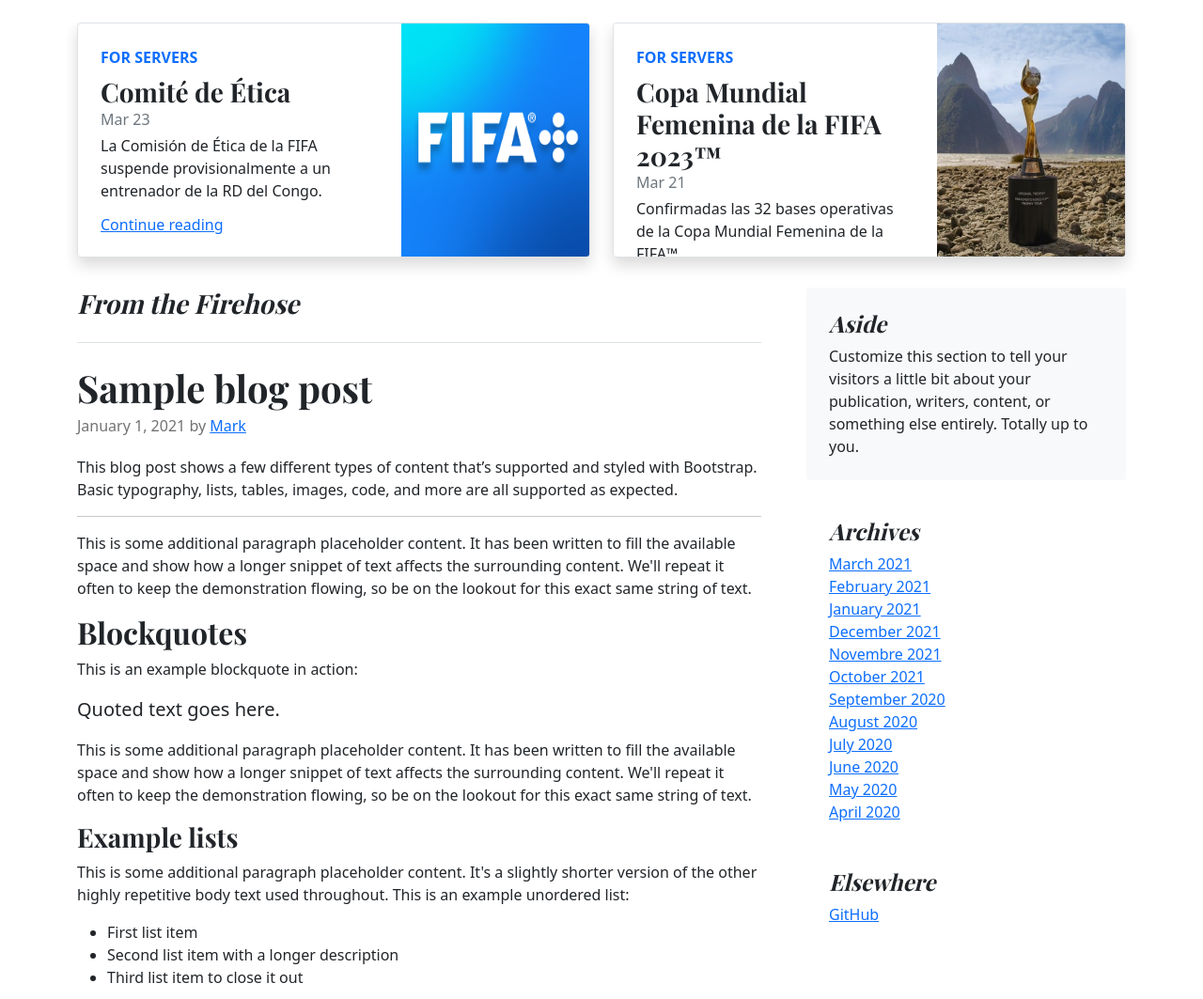
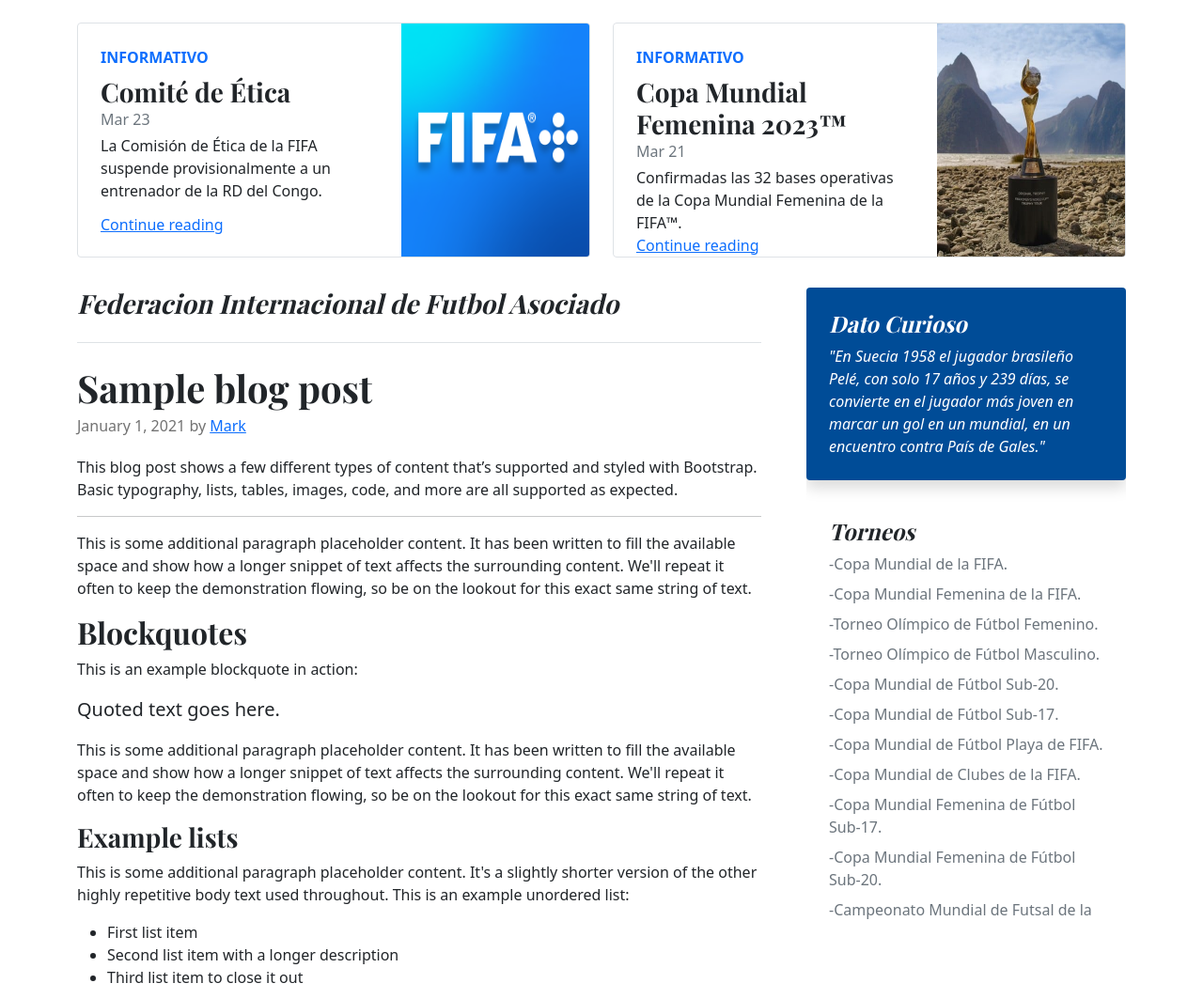
Before and after one commit to CarlosAlbertoVillafradesCAMPUS/ProyectoDOM, a plain HTML site: page index.html in a window 1280 px wide. Shown: the part 673-1736 px from the top of the page at 94% size. Drawn offline with nearby package versions, Linux system fonts and the light colour scheme.

Commit message:
feat(Javascript Modular): :lipstick: add styles
se le agregaron unos pequeños estilos a lo componentes que ya teniamos, falta terminar de completar los componentes  faltantes y agregarles sus estilos

by:Carlos Villafrades

```diff
--- a/components/myAside.js
+++ b/components/myAside.js
@@ -1,65 +1,65 @@
 export default {
     nav:[
         {
-            title:"Aside",
-            paragraph:`Customize this section to tell your visitors
-             a little bit about your publication, writers, content, or something else entirely. Totally up to you.`
+            title:"Dato Curioso",
+            paragraph:`"En Suecia 1958 el jugador brasileño Pelé, con solo 17 años y 239 días,
+             se convierte en el jugador más joven en marcar un gol en un mundial, en un encuentro contra País de Gales."`
         },
         {
-            title:"Archives",
+            title:"Torneos",
             link:[
                 {
-                    name:"March 2021",
+                    name:"-Copa Mundial de la FIFA.",
                     href:"#"
                 },
                 {
-                    name:"February 2021",
+                    name:"-Copa Mundial Femenina de la FIFA.",
                     href:"#"
                 },
                 {
-                    name:"January 2021",
+                    name:"-Torneo Olímpico de Fútbol Femenino.",
                     href:"#"
                 },
                 {
-                    name:"December 2021",
+                    name:"-Torneo Olímpico de Fútbol Masculino.",
                     href:"#"
                 },
                 {
-                    name:"Novembre 2021",
+                    name:"-Copa Mundial de Fútbol Sub-20.",
                     href:"#"
                 },
                 {
-                    name:"October 2021",
+                    name:"-Copa Mundial de Fútbol Sub-17.",
                     href:"#"
                 },
                 {
-                    name:"September 2020",
+                    name:"-Copa Mundial de Fútbol Playa de FIFA.",
                     href:"#"
                 },
                 {
-                    name:"August 2020",
+                    name:"-Copa Mundial de Clubes de la FIFA.",
                     href:"#"
                 },
                 {
-                    name:"July 2020",
+                    name:"-Copa Mundial Femenina de Fútbol Sub-17.",
                     href:"#"
                 },
                 {
-                    name:"June 2020",
+                    name:"-Copa Mundial Femenina de Fútbol Sub-20.",
                     href:"#"
                 },
                 {
-                    name:"May 2020",
+                    name:"-Campeonato Mundial de Futsal de la FIFA.",
                     href:"#"
                 },
                 {
-                    name:"April 2020",
+                    name:"-Torneo Olímpico Juvenil de Futsal Masculino.",
                     href:"#"
-                }
+                },
             ]
         },
         {
-            title: "Elsewhere",
+            title: "Contact Us",
             link:[
                 {
                     name:"GitHub",
@@ -87,17 +87,17 @@ export default {
         document.querySelector("#nav"). insertAdjacentHTML("beforeend", data.join(""))
     },
     card(val){
-        return `<div class="p-4 mb-3 bg-light rounded">
+        return `<div class="p-4 mb-3 rounded shadow text-white" style="background-color: #004c97;">
         <h4 class="fst-italic">${val.title}</h4>
-        <p class="mb-0">${val.paragraph}</p>
+        <p class="mb-0 fst-italic">${val.paragraph}</p>
       </div>`
     },
     list(p1){
         return `
         <div class="p-4">
-        <h4 class="fst-italic">${p1.title}</h4>
+        <h4 class="fst-italic" >${p1.title}</h4>
         <ol class="list-unstyled mb-0">
-        ${p1.link.map((val,id) => `<li><a href="${val.href}">${val.name}</a></li>`).join("")}
+        ${p1.link.map((val,id) => `<li class="my-2"><a class="link-secondary text-break links" style="text-decoration:none" href="${val.href}">${val.name}</a></li>`).join("")}
         </ol>
       </div>
         `
--- a/components/myCards.js
+++ b/components/myCards.js
@@ -1,7 +1,7 @@
 export default {
     cards:[
         {
-            article: "FOR SERVERS",
+            article: "INFORMATIVO",
             title: `Comité de Ética`,
             date: `Mar 23`,
             information: `La Comisión de Ética de la FIFA suspende provisionalmente a un entrenador de la RD del Congo.`,
@@ -12,8 +12,8 @@ export default {
             }
         },
         {
-            article: "FOR SERVERS",
-            title: `Copa Mundial Femenina de la FIFA 2023™`,
+            article: "INFORMATIVO",
+            title: `Copa Mundial Femenina 2023™`,
             date: `Mar 21`,
             information: `Confirmadas las 32 bases operativas de la Copa Mundial Femenina de la FIFA™.`,
             image: `../image/image3.jpg`,
@@ -23,11 +23,33 @@ export default {
             }
         },
         {
-            article: "FOR SERVERS",
+            article: "INFORMATIVO",
             title: `Desarrollo del Fútbol`,
             date: `Mar 17`,
             information: `Arsène Wenger: "Creo que es una oportunidad enorme para el mundo del fútbol".`,
             image: `../image/image2.jpg`,
+            btn: {
+                name:`Continue reading`,
+                href: `#`
+            }
+        },
+        {
+            article: "INFORMATIVO",
+            title: `Presidente de la FIFA`,
+            date: `Mar 8`,
+            information: `Inaugurado el estadio Kigali Pelé en Ruanda".`,
+            image: `../image/image5.jpg`,
+            btn: {
+                name:`Continue reading`,
+                href: `#`
+            }
+        },
+        {
+            article: "INFORMATIVO",
+            title: `Copa Mundial de la FIFA Catar 2022™`,
+            date: `Feb 20`,
+            information: `2019-2022: cuatro años de progresos sin precedentes.`,
+            image: `../image/image1.png`,
             btn: {
                 name:`Continue reading`,
                 href: `#`
@@ -39,7 +61,7 @@ export default {
 
             document.querySelector("#cards").insertAdjacentHTML("beforeend", `
             <div class="col-md-6">
-                <div class="row g-0 border rounded overflow-hidden flex-md-row mb-4 shadow h-md-250 position-relative">
+                <div class="row g-0 border rounded overflow-hidden flex-md-row mb-4 shadow-md h-md-250 position-relative">
                 <div class="col p-4 d-flex flex-column position-static">
                     <strong class="d-inline-block mb-2 text-primary">${val.article}</strong>
                     <h3 class="mb-0">${val.title}</h3>
--- a/components/myHeader.js
+++ b/components/myHeader.js
@@ -36,17 +36,17 @@ export default {
         },
     ],
     listTitle(){
-        let plantilla = `<a class="blog-header-logo text-white" href="#">${this.title}</a>`;
+        let plantilla = `<a class="blog-header-logo text-white text-center" href="#">${this.title}</a>`;
         let plantillaLogo = `<img class="img-fluid" src="${this.logo}" alt="" width="90" height="84">`
 
         document.querySelector("#title").insertAdjacentHTML("beforeend", plantilla)
         document.querySelector("#logo").insertAdjacentHTML("beforeend", plantillaLogo)
 
     },
-    listarTournament(){
+    listarCategorias(){
         let plantilla = ""
         this.tournament.forEach((val,id) => {
-            plantilla += `<a class="p-2 px-3 fw-bolder fs-6 link-secondary"  href="${val.href}">${val.name}</a>`;
+            plantilla += `<a class="p-2 px-2 fs-6 link-secondary links "  href="${val.href}">${val.name}</a>`;
         });
         document.querySelector("#tournament").insertAdjacentHTML("beforeend", plantilla)
     }
--- a/css/blog.css
+++ b/css/blog.css
@@ -130,6 +130,12 @@ h1, h2, h3, h4, h5, h6 {
   letter-spacing: 3px;
   font-size: 3rem;
 }
+.links{
+  text-decoration: none;
+}
+.links:hover{
+  color: #004c97;
+}
 .imgStyle{
   background-size: cover;
   background-position: center;
--- a/index.html
+++ b/index.html
@@ -31,15 +31,8 @@
         </div>
         <div class="col-4 d-flex justify-content-end align-items-center">
           <a class="link-secondary" href="#" aria-label="Search">
-            <svg xmlns="http://www.w3.org/2000/svg" width="20" height="20" fill="none" stroke="currentColor"
-              stroke-linecap="round" stroke-linejoin="round" stroke-width="2" class="mx-3" role="img"
-              viewBox="0 0 24 24">
-              <title>Search</title>
-              <circle cx="10.5" cy="10.5" r="7.5" />
-              <path d="M21 21l-5.2-5.2" />
-            </svg>
           </a>
-          <a class="btn btn-sm btn-outline-secondary" href="#">Sign up</a>
+          <a class="btn btn-sm  rounded-pill fw-bold text-white py-2 px-4 fs-6" style="background-color: #004c97;" href="#">Sign up</a>
         </div>
       </div>
     </header>
@@ -66,7 +59,7 @@
     <div class="row g-5">
       <div class="col-md-8">
         <h3 class="pb-4 mb-4 fst-italic border-bottom">
-          From the Firehose
+          Federacion Internacional de Futbol Asociado
         </h3>
 
         <article class="blog-post">
--- a/main.js
+++ b/main.js
@@ -4,7 +4,7 @@ import myCards from "./components/myCards.js";
 import myAside from "./components/myAside.js";
 
 myHeader.listTitle();
-myHeader.listarTournament();
+myHeader.listarCategorias();
 
 myBanner.showImage();
 myBanner.listBanner();
```
Also changed, not shown: image/image5.jpg (added).
